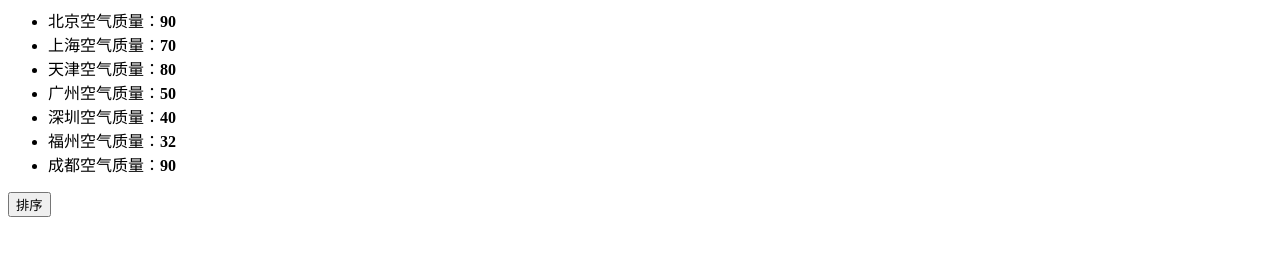
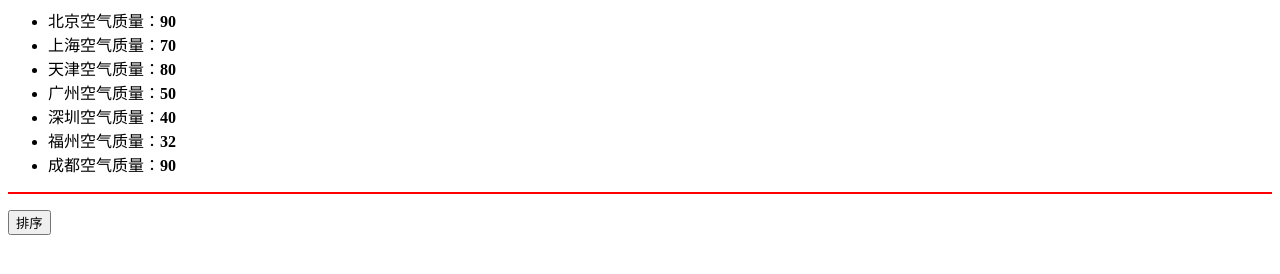
Before and after one commit to shangxiagithub/project, a plain HTML site: page baiduife-js/three.html in a window 1280 px wide. Drawn offline with Linux system fonts and the light colour scheme.

Commit message:
add test

```diff
--- a/baiduife-js/three.html
+++ b/baiduife-js/three.html
@@ -3,6 +3,12 @@
 <head>
     <meta charset="utf-8">
     <title>js-three</title>
+    <style>
+        #resort{
+            background-color: #cccccc;
+            border: 1px solid #f00;
+        }
+    </style>
 </head>
 <body>
 
```
